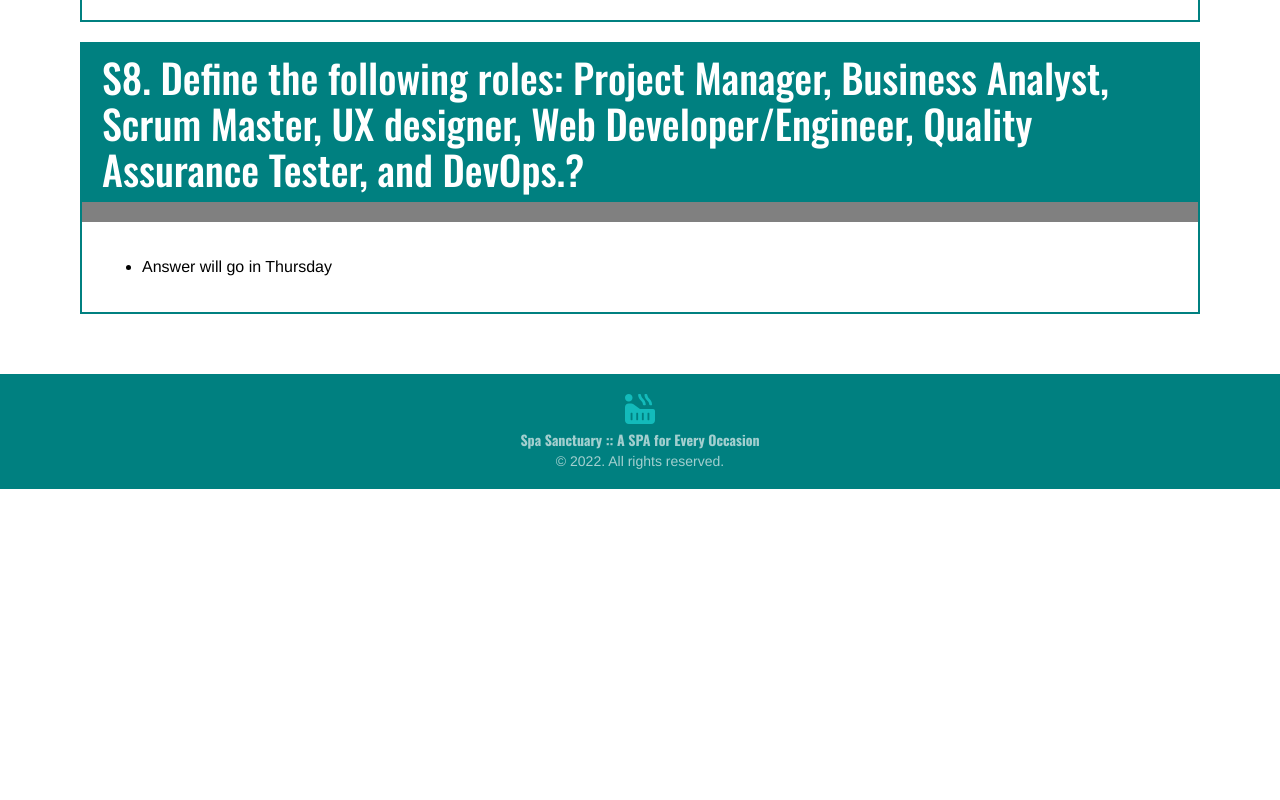
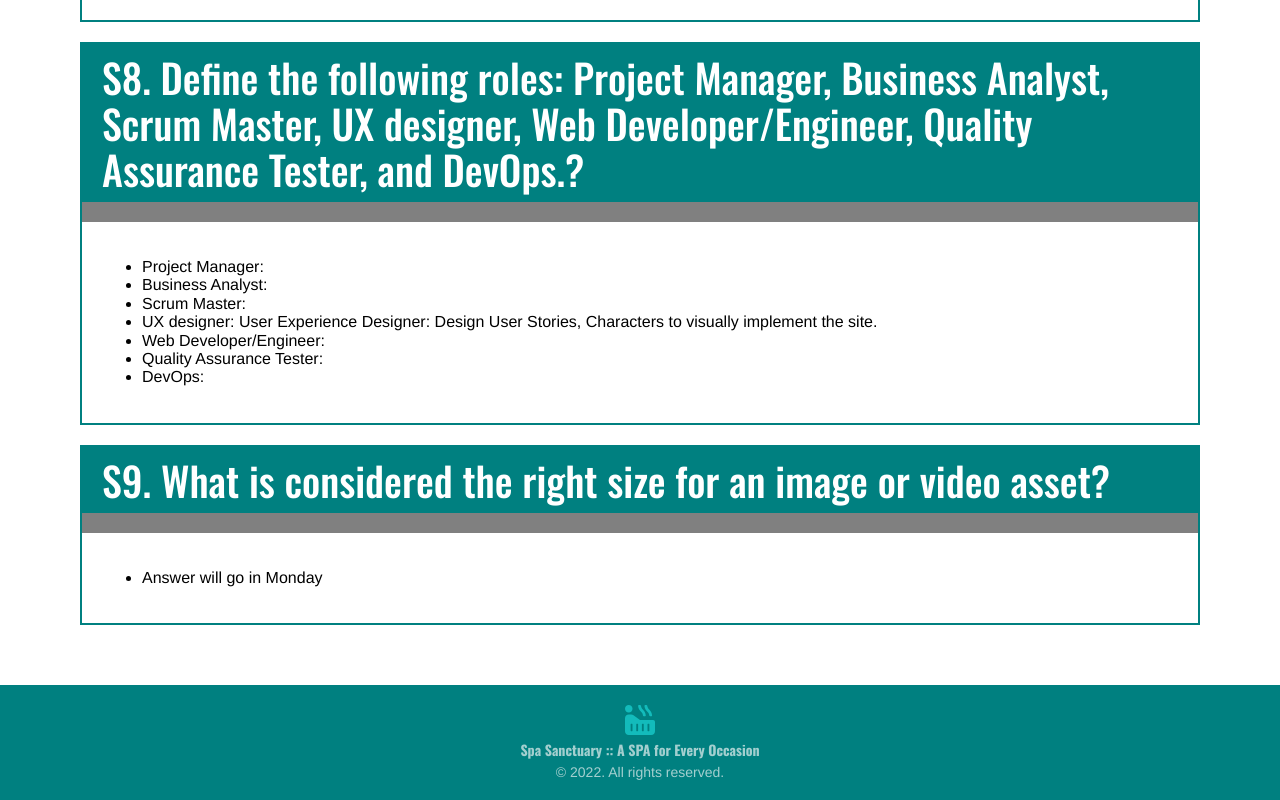
Before and after one commit to vartunduaga22/Web-1-Artunduaga-Valentina-Final, a React (Create React App) app: page /homework in a window 1280 px wide. Shown: the part 2410-3210 px from the top of the page. Before the commit the page ends 2899 px from the top, so only its background shows below. Built offline with nearby package versions, Linux system fonts and the light colour scheme.

Commit message:
Updating Homework

```diff
--- a/src/React/Homework/Essays/Essays.jsx
+++ b/src/React/Homework/Essays/Essays.jsx
@@ -51,7 +51,18 @@ const Essays = () => {
             </Essay>
             <Essay q='S8. Define the following roles: Project Manager, Business Analyst, Scrum Master, UX designer, Web Developer/Engineer, Quality Assurance Tester, and DevOps.?'>
                 <ul>
-                    <li>Answer will go in Thursday</li>
+                    <li>Project Manager: </li>
+                    <li>Business Analyst: </li>
+                    <li>Scrum Master: </li>
+                    <li>UX designer: User Experience Designer: Design User Stories, Characters to visually implement the site.</li>
+                    <li>Web Developer/Engineer: </li>
+                    <li>Quality Assurance Tester: </li>
+                    <li>DevOps: </li>
+                </ul>
+            </Essay>
+            <Essay q='S9. What is considered the right size for an image or video asset?'>
+                <ul>
+                    <li>Answer will go in Monday</li>
                 </ul>
             </Essay>
         </EssaysStyled>
```
